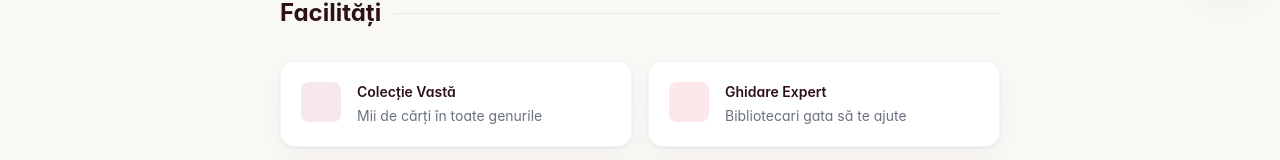
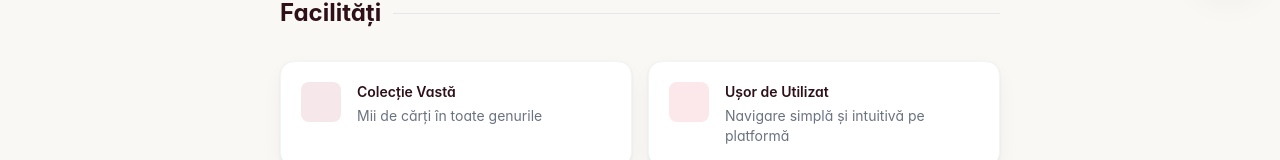
Before and after one commit to Dragoszr1/bibliosmart, a Vue app in the folder frontend/: page / in a window 1280 px wide. Shown: the part 792-952 px from the top of the page. Built offline with nearby package versions, Linux system fonts and the light colour scheme; no server answers; some icons are missing.

Commit message:
minor change in the facilitati panel on the main page

```diff
--- a/frontend/src/pages/Home.vue
+++ b/frontend/src/pages/Home.vue
@@ -78,11 +78,11 @@
           </div>
           <div class="flex gap-4 p-5 rounded-xl bg-white shadow-card border border-gray-100">
             <div class="w-10 h-10 rounded-lg bg-accent/10 flex items-center justify-center flex-shrink-0">
-              <i class="pi pi-users text-accent text-lg"></i>
+              <i class="pi pi-compass text-accent text-lg"></i>
             </div>
             <div>
-              <h4 class="font-semibold text-dark mb-1 text-sm">Ghidare Expert</h4>
-              <p class="text-gray-500 text-sm">Bibliotecari gata să te ajute</p>
+              <h4 class="font-semibold text-dark mb-1 text-sm">Ușor de Utilizat</h4>
+              <p class="text-gray-500 text-sm">Navigare simplă și intuitivă pe platformă</p>
             </div>
           </div>
           <div class="flex gap-4 p-5 rounded-xl bg-white shadow-card border border-gray-100">
```
